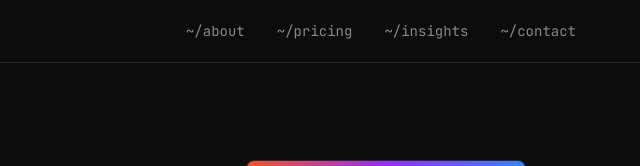
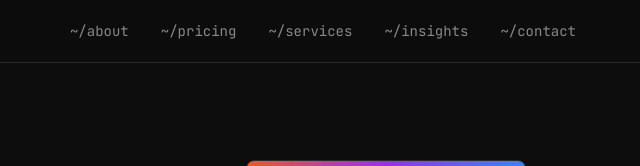
Before and after one commit to charbar-cyber/cjb-cpa-site, a plain HTML site: page about.html in a window 1280 px wide. Shown: the top 166 px of the page, 640-1280 px from the left. Drawn offline with Linux system fonts and the light colour scheme.

Commit message:
Restore ~/services link in navigation on all pages

```diff
--- a/about.html
+++ b/about.html
@@ -21,6 +21,7 @@
             <div class="nav-links">
                 <a href="about.html">~/about</a>
                 <a href="pricing.html">~/pricing</a>
+                <a href="index.html#services">~/services</a>
                 <a href="insights.html">~/insights</a>
                 <a href="index.html#contact">~/contact</a>
             </div>
```
Also changed, not shown: index.html (+1 -0 lines), insights.html (+1 -0 lines), post.html (+1 -0 lines), pricing.html (+1 -0 lines).
